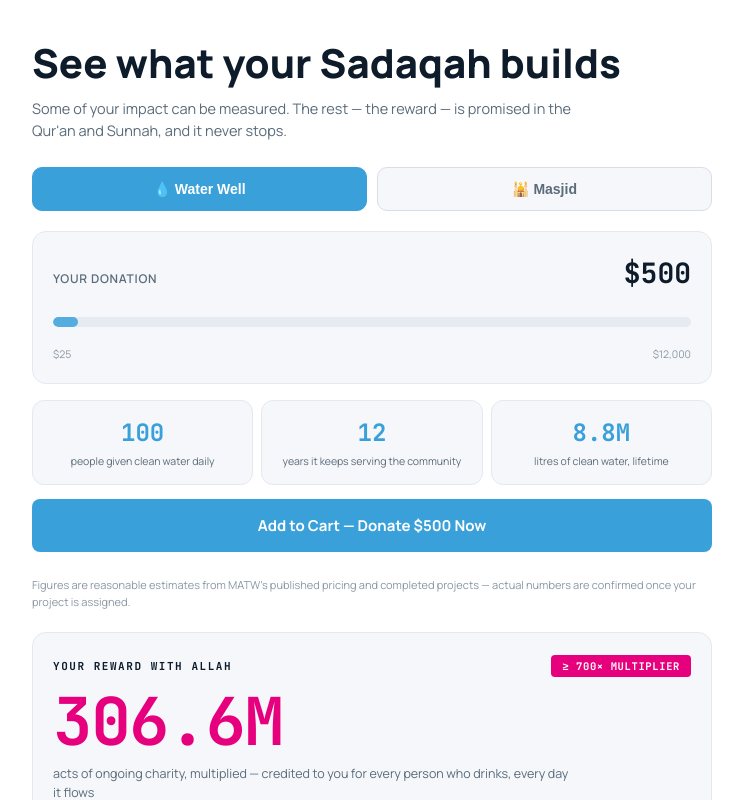
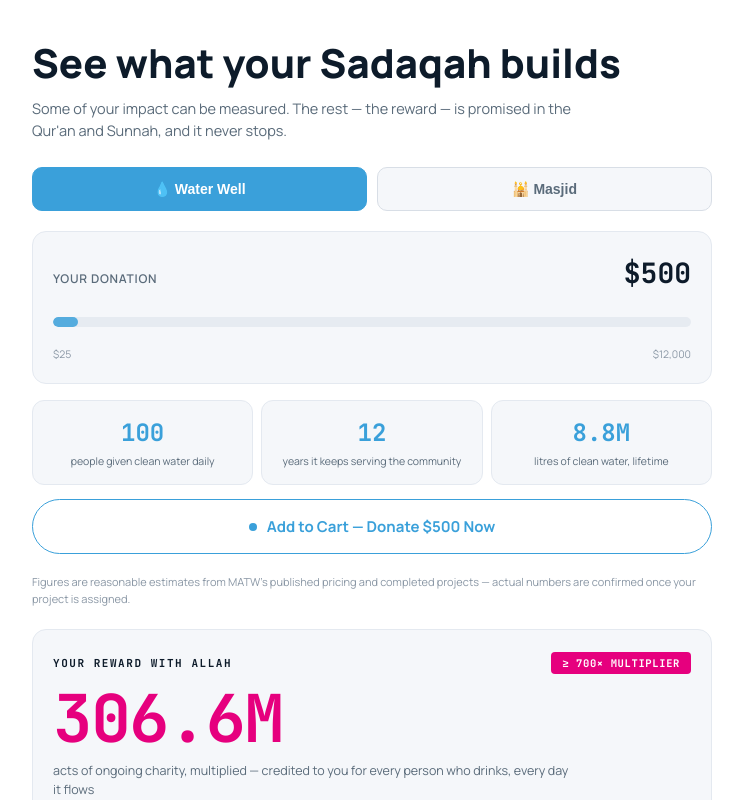
Before and after one commit to 292akhil2929-cmyk/sadaqah-calculator, a Next.js app: page / in a window 1280 px wide. Both pictures are taken after a click on the button "💧 Water Well". Shown: the top 800 px of the page, without its empty margins (268-1011 px from the left). Built offline with nearby package versions, Linux system fonts and the light colour scheme.

Commit message:
Replace Magnet+ShinyButton with Magic UI Interactive Hover Button on the donate CTA (dot-expand reveal, ported to plain CSS); remove Magnet component

```diff
--- /dev/null
+++ b/app/InteractiveHoverButton.css
@@ -0,0 +1,71 @@
+.ihb {
+  position: relative;
+  display: flex;
+  align-items: center;
+  justify-content: center;
+  width: 100%;
+  cursor: pointer;
+  overflow: hidden;
+  isolation: isolate;
+  border-radius: 999px;
+  border: 1.5px solid var(--ihb-accent, #000);
+  background: #ffffff;
+  text-decoration: none;
+  box-sizing: border-box;
+}
+
+.ihb-row {
+  position: relative;
+  z-index: 1;
+  display: flex;
+  align-items: center;
+  justify-content: center;
+  gap: 10px;
+}
+
+.ihb-dot {
+  width: 8px;
+  height: 8px;
+  border-radius: 999px;
+  background: var(--ihb-accent, #000);
+  flex-shrink: 0;
+  transition: transform 0.35s ease;
+}
+
+.ihb-label {
+  display: inline-block;
+  color: var(--ihb-accent, #000);
+  transition: transform 0.35s ease, opacity 0.35s ease;
+}
+
+.ihb-reveal {
+  position: absolute;
+  inset: 0;
+  z-index: 2;
+  display: flex;
+  align-items: center;
+  justify-content: center;
+  gap: 8px;
+  color: #ffffff;
+  opacity: 0;
+  transform: translateX(40px);
+  transition: transform 0.35s ease, opacity 0.35s ease;
+  pointer-events: none;
+}
+
+.ihb:hover .ihb-dot,
+.ihb:focus-visible .ihb-dot {
+  transform: scale(60);
+}
+
+.ihb:hover .ihb-label,
+.ihb:focus-visible .ihb-label {
+  transform: translateX(40px);
+  opacity: 0;
+}
+
+.ihb:hover .ihb-reveal,
+.ihb:focus-visible .ihb-reveal {
+  transform: translateX(0);
+  opacity: 1;
+}
--- /dev/null
+++ b/app/InteractiveHoverButton.jsx
@@ -0,0 +1,35 @@
+"use client";
+
+import "./InteractiveHoverButton.css";
+
+// Magic UI's Interactive Hover Button, ported to plain CSS (no tailwind/cn/lucide
+// dependency): a small dot expands to fill the button on hover, swapping the
+// label for a white label + arrow.
+export default function InteractiveHoverButton({
+  as: Component = "button",
+  className = "",
+  style = {},
+  accentColor = "#000",
+  children,
+  ...rest
+}) {
+  return (
+    <Component
+      className={`ihb ${className}`}
+      style={{ "--ihb-accent": accentColor, ...style }}
+      {...rest}
+    >
+      <span className="ihb-row">
+        <span className="ihb-dot" />
+        <span className="ihb-label">{children}</span>
+      </span>
+      <span className="ihb-reveal">
+        <span>{children}</span>
+        <svg width="16" height="16" viewBox="0 0 24 24" fill="none" stroke="currentColor" strokeWidth="2.5" strokeLinecap="round" strokeLinejoin="round">
+          <line x1="5" y1="12" x2="19" y2="12" />
+          <polyline points="12 5 19 12 12 19" />
+        </svg>
+      </span>
+    </Component>
+  );
+}
--- a/app/Magnet.jsx
+++ /dev/null
@@ -1,77 +0,0 @@
-"use client";
-
-import { useState, useEffect, useRef } from "react";
-
-const Magnet = ({
-  children,
-  padding = 60,
-  disabled = false,
-  magnetStrength = 6,
-  activeTransition = "transform 0.3s ease-out",
-  inactiveTransition = "transform 0.5s ease-in-out",
-  wrapperClassName = "",
-  innerClassName = "",
-  ...props
-}) => {
-  const [isActive, setIsActive] = useState(false);
-  const [position, setPosition] = useState({ x: 0, y: 0 });
-  const magnetRef = useRef(null);
-
-  useEffect(() => {
-    if (disabled) {
-      setPosition({ x: 0, y: 0 });
-      return;
-    }
-
-    const handleMouseMove = (e) => {
-      if (!magnetRef.current) return;
-
-      const { left, top, width, height } = magnetRef.current.getBoundingClientRect();
-      const centerX = left + width / 2;
-      const centerY = top + height / 2;
-
-      const distX = Math.abs(centerX - e.clientX);
-      const distY = Math.abs(centerY - e.clientY);
-
-      if (distX < width / 2 + padding && distY < height / 2 + padding) {
-        setIsActive(true);
-
-        const offsetX = (e.clientX - centerX) / magnetStrength;
-        const offsetY = (e.clientY - centerY) / magnetStrength;
-        setPosition({ x: offsetX, y: offsetY });
-      } else {
-        setIsActive(false);
-        setPosition({ x: 0, y: 0 });
-      }
-    };
-
-    window.addEventListener("mousemove", handleMouseMove);
-    return () => {
-      window.removeEventListener("mousemove", handleMouseMove);
-    };
-  }, [padding, disabled, magnetStrength]);
-
-  const transitionStyle = isActive ? activeTransition : inactiveTransition;
-
-  return (
-    <div
-      ref={magnetRef}
-      className={wrapperClassName}
-      style={{ position: "relative", display: "inline-block", width: "100%" }}
-      {...props}
-    >
-      <div
-        className={innerClassName}
-        style={{
-          transform: `translate3d(${position.x}px, ${position.y}px, 0)`,
-          transition: transitionStyle,
-          willChange: "transform",
-        }}
-      >
-        {children}
-      </div>
-    </div>
-  );
-};
-
-export default Magnet;
--- a/app/page.jsx
+++ b/app/page.jsx
@@ -1,11 +1,11 @@
 "use client";
 
 import React, { useState, useMemo } from "react";
-import Magnet from "./Magnet";
 import ClickSpark from "./ClickSpark";
 import GlowCard from "./GlowCard";
 import ElasticSlider from "./ElasticSlider";
 import ShinyButton from "./ShinyButton";
+import InteractiveHoverButton from "./InteractiveHoverButton";
 
 /**
  * Sadaqah Jariyah Impact Calculator — MATW brand theme (magenta #f60362 / blue #00a3da)
@@ -255,19 +255,18 @@ export default function DonationImpactCalculator() {
         {/* CTA — appears only after the donor has actually engaged with the calculator */}
         {hasInteracted && (
           <div style={{ marginBottom: 20 }}>
-            <Magnet padding={40} magnetStrength={10}>
             <ClickSpark sparkColor={[PINK, BLUE]} sparkCount={10} sparkRadius={22} duration={500}>
-                <ShinyButton
+              <InteractiveHoverButton
                 as="a"
                 href={cartUrl}
                 target="_blank"
                 rel="noopener noreferrer"
-                  style={ctaButton(accent)}
+                accentColor={accent}
+                style={{ padding: "16px 20px", fontSize: 15, fontWeight: 700 }}
               >
                 Add to Cart — Donate {CURRENCY}{amount.toLocaleString()} Now
-                </ShinyButton>
+              </InteractiveHoverButton>
             </ClickSpark>
-            </Magnet>
           </div>
         )}
 
@@ -370,20 +369,6 @@ function resultNumber(color) {
     display: "inline-block",
   };
 }
-function ctaButton(color) {
-  return {
-    display: "block",
-    textAlign: "center",
-    textDecoration: "none",
-    background: color,
-    color: "#FFFFFF",
-    fontSize: 15,
-    fontWeight: 700,
-    borderRadius: 8,
-    padding: "16px 20px",
-  };
-}
-
 const styles = {
   page: {
     background: "#FFFFFF",
```
Lines whose indentation alone changed are shown as unchanged.
